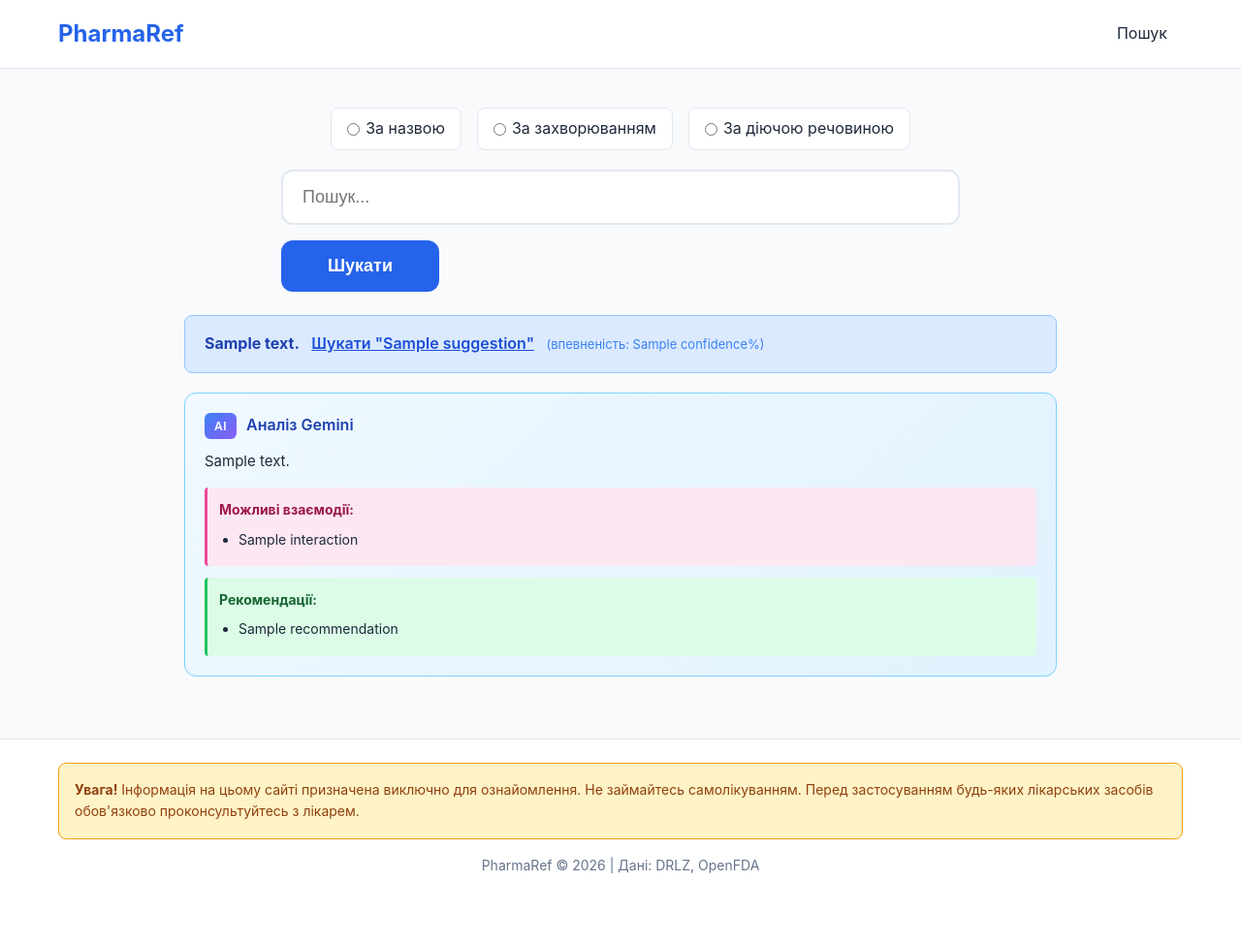
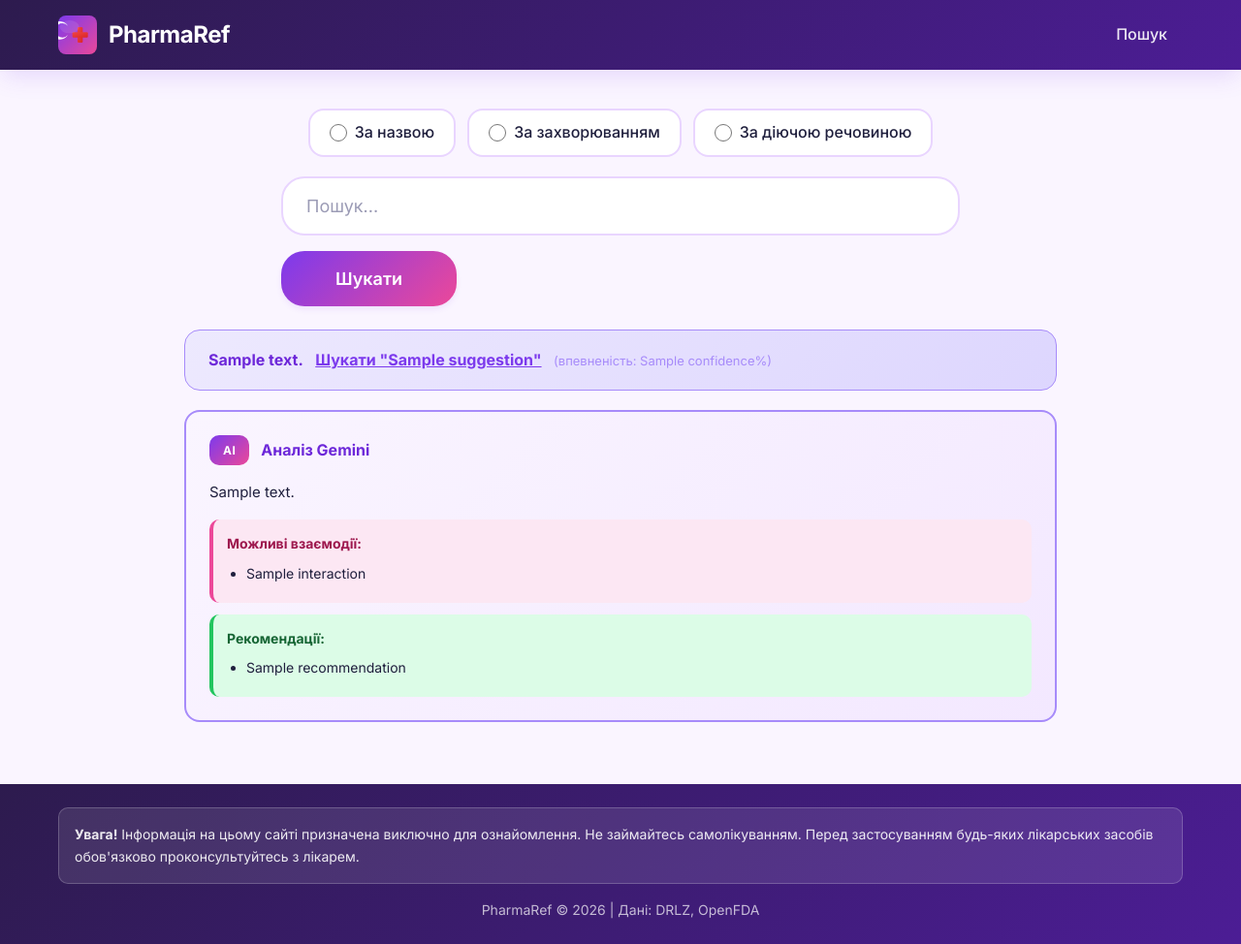
Before and after one commit to SKPdeveloper/PharmaRef, a Flask app: template templates/results.html in a window 1280 px wide. Shown: the whole page at 97% size. Before the commit the page ends 901 px from the top, so only its background shows below. Run offline with Flask 3, Linux system fonts and the light colour scheme; the template is opened without the code that fills it: most values are stand-ins (such as "Sample title", 1, 10 or a date in 2020).

Commit message:
ui: Update design with twilight color palette
- New color scheme: purple/pink twilight gradient
- Google Fonts: Inter + JetBrains Mono
- Add SVG logo with red cross and crescent moon
- Add SVG favicon
- Gradient backgrounds and shadows
- Improved card hover effects
- Better badge styling
- Dark header with gradient

Co-Authored-By: Claude Opus 4.5 <noreply@anthropic.com>

```diff
--- a/static/style.css
+++ b/static/style.css
@@ -1,4 +1,8 @@
 /* PharmaRef - Стилi застосунку */
+/* Кольорова гама: Twilight (фiолетово-рожевi тони) */
+
+/* Google Fonts */
+@import url('https://fonts.googleapis.com/css2?family=Inter:wght@400;500;600;700&family=JetBrains+Mono:wght@400;500&display=swap');
 
 /* Базовi стилi */
 *, *::before, *::after {
@@ -8,30 +12,52 @@
 }
 
 :root {
-    --color-primary: #2563eb;
-    --color-primary-dark: #1d4ed8;
-    --color-secondary: #64748b;
-    --color-success: #22c55e;
+    /* Twilight palette */
+    --color-primary: #7c3aed;          /* Фiолетовий */
+    --color-primary-dark: #6d28d9;
+    --color-primary-light: #a78bfa;
+    --color-secondary: #ec4899;         /* Рожевий */
+    --color-secondary-dark: #db2777;
+    --color-accent: #f472b6;            /* Свiтло-рожевий */
+
+    --color-success: #10b981;
     --color-warning: #f59e0b;
     --color-danger: #ef4444;
-    --color-info: #3b82f6;
+    --color-info: #6366f1;
 
-    --color-text: #1e293b;
-    --color-text-light: #64748b;
-    --color-bg: #f8fafc;
+    /* Темнi тони для тексту */
+    --color-text: #1f1f3d;              /* Темно-фiолетовий */
+    --color-text-light: #6b6b8a;
+    --color-text-muted: #9b9bb5;
+
+    /* Фони */
+    --color-bg: #faf5ff;                /* Свiтло-лавандовий */
     --color-bg-white: #ffffff;
-    --color-border: #e2e8f0;
+    --color-bg-card: #ffffff;
+    --color-bg-dark: #2d1b4e;           /* Темний twilight */
+    --color-border: #e9d5ff;            /* Лавандова рамка */
+    --color-border-light: #f3e8ff;
 
-    --font-sans: -apple-system, BlinkMacSystemFont, 'Segoe UI', Roboto, 'Helvetica Neue', Arial, sans-serif;
-    --font-mono: 'SF Mono', Monaco, 'Cascadia Code', monospace;
+    /* Градiєнти */
+    --gradient-primary: linear-gradient(135deg, #7c3aed 0%, #ec4899 100%);
+    --gradient-header: linear-gradient(135deg, #2d1b4e 0%, #4c1d95 100%);
+    --gradient-card: linear-gradient(180deg, #ffffff 0%, #faf5ff 100%);
 
-    --shadow-sm: 0 1px 2px rgba(0, 0, 0, 0.05);
-    --shadow-md: 0 4px 6px -1px rgba(0, 0, 0, 0.1);
-    --shadow-lg: 0 10px 15px -3px rgba(0, 0, 0, 0.1);
+    /* Шрифти */
+    --font-sans: 'Inter', -apple-system, BlinkMacSystemFont, 'Segoe UI', sans-serif;
+    --font-mono: 'JetBrains Mono', 'SF Mono', Monaco, monospace;
 
-    --radius-sm: 4px;
-    --radius-md: 8px;
-    --radius-lg: 12px;
+    /* Тiнi */
+    --shadow-sm: 0 1px 2px rgba(124, 58, 237, 0.05);
+    --shadow-md: 0 4px 6px -1px rgba(124, 58, 237, 0.1);
+    --shadow-lg: 0 10px 25px -3px rgba(124, 58, 237, 0.15);
+    --shadow-glow: 0 0 20px rgba(124, 58, 237, 0.3);
+
+    /* Радiуси */
+    --radius-sm: 6px;
+    --radius-md: 10px;
+    --radius-lg: 16px;
+    --radius-xl: 24px;
 }
 
 body {
@@ -39,7 +65,7 @@ body {
     font-size: 16px;
     line-height: 1.6;
     color: var(--color-text);
-    background-color: var(--color-bg);
+    background: var(--color-bg);
     min-height: 100vh;
     display: flex;
     flex-direction: column;
@@ -54,12 +80,12 @@ body {
 
 /* Хедер */
 .header {
-    background-color: var(--color-bg-white);
-    border-bottom: 1px solid var(--color-border);
+    background: var(--gradient-header);
     padding: 16px 0;
     position: sticky;
     top: 0;
     z-index: 100;
+    box-shadow: var(--shadow-lg);
 }
 
 .header .container {
@@ -69,22 +95,33 @@ body {
 }
 
 .logo {
+    display: flex;
+    align-items: center;
+    gap: 12px;
     font-size: 24px;
     font-weight: 700;
-    color: var(--color-primary);
+    color: #ffffff;
     text-decoration: none;
+    letter-spacing: -0.5px;
+}
+
+.logo-icon {
+    width: 40px;
+    height: 40px;
 }
 
 .nav a {
-    color: var(--color-text);
+    color: rgba(255, 255, 255, 0.9);
     text-decoration: none;
     padding: 8px 16px;
-    border-radius: var(--radius-sm);
-    transition: background-color 0.2s;
+    border-radius: var(--radius-md);
+    transition: all 0.2s;
+    font-weight: 500;
 }
 
 .nav a:hover {
-    background-color: var(--color-bg);
+    background-color: rgba(255, 255, 255, 0.15);
+    color: #ffffff;
 }
 
 /* Основний контент */
@@ -95,25 +132,24 @@ body {
 
 /* Футер */
 .footer {
-    background-color: var(--color-bg-white);
-    border-top: 1px solid var(--color-border);
+    background: var(--gradient-header);
     padding: 24px 0;
     margin-top: auto;
 }
 
 .disclaimer {
-    background-color: #fef3c7;
-    border: 1px solid #f59e0b;
+    background-color: rgba(255, 255, 255, 0.1);
+    border: 1px solid rgba(255, 255, 255, 0.2);
     border-radius: var(--radius-md);
     padding: 16px;
     margin-bottom: 16px;
     font-size: 14px;
-    color: #92400e;
+    color: rgba(255, 255, 255, 0.9);
 }
 
 .copyright {
     font-size: 14px;
-    color: var(--color-text-light);
+    color: rgba(255, 255, 255, 0.7);
     text-align: center;
 }
 
@@ -148,7 +188,7 @@ body {
 .search-modes {
     display: flex;
     justify-content: center;
-    gap: 16px;
+    gap: 12px;
     margin-bottom: 20px;
     flex-wrap: wrap;
 }
@@ -156,26 +196,34 @@ body {
 .mode-option {
     display: flex;
     align-items: center;
-    gap: 6px;
+    gap: 8px;
     cursor: pointer;
-    padding: 8px 16px;
-    border-radius: var(--radius-md);
-    border: 1px solid var(--color-border);
+    padding: 10px 20px;
+    border-radius: var(--radius-lg);
+    border: 2px solid var(--color-border);
     background-color: var(--color-bg-white);
     transition: all 0.2s;
+    font-weight: 500;
 }
 
 .mode-option:hover {
-    border-color: var(--color-primary);
+    border-color: var(--color-primary-light);
+    background-color: var(--color-border-light);
 }
 
 .mode-option input[type="radio"] {
     accent-color: var(--color-primary);
+    width: 18px;
+    height: 18px;
 }
 
 .mode-option input[type="radio"]:checked + span {
     color: var(--color-primary);
-    font-weight: 500;
+}
+
+.mode-option:has(input:checked) {
+    border-color: var(--color-primary);
+    background-color: #f5f3ff;
 }
 
 .search-input-wrapper {
@@ -185,17 +233,23 @@ body {
 
 .search-input {
     width: 100%;
-    padding: 16px 20px;
+    padding: 18px 24px;
     font-size: 18px;
+    font-family: var(--font-sans);
     border: 2px solid var(--color-border);
-    border-radius: var(--radius-lg);
+    border-radius: var(--radius-xl);
     outline: none;
-    transition: border-color 0.2s, box-shadow 0.2s;
+    transition: all 0.2s;
+    background-color: var(--color-bg-white);
 }
 
 .search-input:focus {
     border-color: var(--color-primary);
-    box-shadow: 0 0 0 3px rgba(37, 99, 235, 0.1);
+    box-shadow: var(--shadow-glow);
+}
+
+.search-input::placeholder {
+    color: var(--color-text-muted);
 }
 
 .suggestions {
@@ -228,23 +284,30 @@ body {
 }
 
 .suggestion-item:hover {
-    background-color: var(--color-bg);
+    background-color: var(--color-border-light);
 }
 
 .search-button {
-    padding: 16px 48px;
+    padding: 18px 56px;
     font-size: 18px;
     font-weight: 600;
+    font-family: var(--font-sans);
     color: white;
-    background-color: var(--color-primary);
+    background: var(--gradient-primary);
     border: none;
-    border-radius: var(--radius-lg);
+    border-radius: var(--radius-xl);
     cursor: pointer;
-    transition: background-color 0.2s;
+    transition: all 0.2s;
+    box-shadow: var(--shadow-md);
 }
 
 .search-button:hover {
-    background-color: var(--color-primary-dark);
+    transform: translateY(-2px);
+    box-shadow: var(--shadow-lg);
+}
+
+.search-button:active {
+    transform: translateY(0);
 }
 
 /* Iнформацiйнi картки */
@@ -436,53 +527,65 @@ body {
 
 .details-table {
     width: 100%;
-    padding: 16px 20px;
+    padding: 20px 24px;
 }
 
 .details-table th {
     text-align: left;
-    font-weight: 500;
+    font-weight: 600;
     color: var(--color-text-light);
-    padding: 8px 16px 8px 0;
+    padding: 10px 16px 10px 0;
     vertical-align: top;
     width: 140px;
+    font-size: 14px;
 }
 
 .details-table td {
-    padding: 8px 0;
+    padding: 10px 0;
+    color: var(--color-text);
 }
 
 .indications-text {
     font-size: 14px;
-    line-height: 1.5;
+    line-height: 1.6;
 }
 
 .drug-actions {
-    padding: 0 20px 16px;
+    padding: 0 24px 20px;
+    display: flex;
+    gap: 16px;
+    flex-wrap: wrap;
 }
 
 .action-link {
-    display: inline-block;
+    display: inline-flex;
+    align-items: center;
+    gap: 6px;
     color: var(--color-primary);
     text-decoration: none;
     font-size: 14px;
-    font-weight: 500;
+    font-weight: 600;
+    padding: 8px 16px;
+    border-radius: var(--radius-md);
+    background-color: var(--color-border-light);
+    transition: all 0.2s;
 }
 
 .action-link:hover {
-    text-decoration: underline;
+    background-color: var(--color-primary);
+    color: white;
 }
 
 /* Повiдомлення */
 .alert {
-    padding: 16px 20px;
-    border-radius: var(--radius-md);
+    padding: 18px 24px;
+    border-radius: var(--radius-lg);
     margin-bottom: 20px;
 }
 
 .alert--error {
     background-color: #fee2e2;
-    color: #991b1b;
+    color: #dc2626;
     border: 1px solid #fecaca;
 }
 
@@ -509,26 +612,26 @@ body {
 
 /* Пропозицiя виправлення */
 .alert--suggestion {
-    background-color: #dbeafe;
-    color: #1e40af;
-    border: 1px solid #93c5fd;
+    background: linear-gradient(135deg, #ede9fe 0%, #ddd6fe 100%);
+    color: var(--color-primary-dark);
+    border: 1px solid var(--color-primary-light);
 }
 
 .suggestion-link {
     display: inline-block;
     margin-left: 8px;
-    color: #1d4ed8;
-    font-weight: 600;
+    color: var(--color-primary);
+    font-weight: 700;
     text-decoration: underline;
 }
 
 .suggestion-link:hover {
-    color: #1e3a8a;
+    color: var(--color-primary-dark);
 }
 
 .suggestion-confidence {
     font-size: 13px;
-    color: #3b82f6;
+    color: var(--color-primary-light);
     margin-left: 8px;
 }
 
@@ -569,58 +672,60 @@ body {
 
 .variant-tag {
     display: inline-block;
-    background-color: #e0e7ff;
-    color: #3730a3;
-    padding: 2px 8px;
-    border-radius: 4px;
+    background: linear-gradient(135deg, #e0e7ff 0%, #c7d2fe 100%);
+    color: var(--color-primary-dark);
+    padding: 3px 10px;
+    border-radius: var(--radius-sm);
     font-size: 12px;
     margin: 0 4px;
     font-family: var(--font-mono);
+    font-weight: 500;
 }
 
 /* AI аналiз */
 .ai-analysis {
-    background: linear-gradient(135deg, #f0f9ff 0%, #e0f2fe 100%);
-    border: 1px solid #7dd3fc;
+    background: linear-gradient(135deg, #faf5ff 0%, #f3e8ff 100%);
+    border: 2px solid var(--color-primary-light);
     border-radius: var(--radius-lg);
-    padding: 20px;
+    padding: 24px;
     margin-bottom: 24px;
 }
 
 .ai-header {
     display: flex;
     align-items: center;
-    gap: 10px;
-    margin-bottom: 12px;
+    gap: 12px;
+    margin-bottom: 16px;
 }
 
 .ai-badge {
-    background: linear-gradient(135deg, #3b82f6 0%, #8b5cf6 100%);
+    background: var(--gradient-primary);
     color: white;
-    padding: 4px 10px;
-    border-radius: 6px;
+    padding: 6px 14px;
+    border-radius: var(--radius-md);
     font-size: 12px;
-    font-weight: 600;
+    font-weight: 700;
     text-transform: uppercase;
     letter-spacing: 0.5px;
 }
 
 .ai-title {
-    font-weight: 600;
-    color: #1e40af;
+    font-weight: 700;
+    color: var(--color-primary-dark);
+    font-size: 16px;
 }
 
 .ai-summary {
     font-size: 15px;
     color: var(--color-text);
     margin-bottom: 16px;
-    line-height: 1.5;
+    line-height: 1.6;
 }
 
 .ai-section {
     margin-bottom: 12px;
-    padding: 12px;
-    border-radius: var(--radius-sm);
+    padding: 14px;
+    border-radius: var(--radius-md);
 }
 
 .ai-section:last-child {
@@ -640,12 +745,13 @@ body {
 
 .ai-section li {
     font-size: 14px;
-    margin-bottom: 4px;
+    margin-bottom: 6px;
+    line-height: 1.5;
 }
 
 .ai-warnings {
     background-color: #fef3c7;
-    border-left: 3px solid #f59e0b;
+    border-left: 4px solid #f59e0b;
 }
 
 .ai-warnings strong {
@@ -654,7 +760,7 @@ body {
 
 .ai-interactions {
     background-color: #fce7f3;
-    border-left: 3px solid #ec4899;
+    border-left: 4px solid var(--color-secondary);
 }
 
 .ai-interactions strong {
@@ -663,7 +769,7 @@ body {
 
 .ai-recommendations {
     background-color: #dcfce7;
-    border-left: 3px solid #22c55e;
+    border-left: 4px solid #22c55e;
 }
 
 .ai-recommendations strong {
--- a/templates/base.html
+++ b/templates/base.html
@@ -4,13 +4,17 @@
     <meta charset="UTF-8">
     <meta name="viewport" content="width=device-width, initial-scale=1.0">
     <title>{% block title %}PharmaRef{% endblock %} - Довiдник лiкарських засобiв</title>
+    <link rel="icon" type="image/svg+xml" href="{{ url_for('static', filename='favicon.svg') }}">
     <link rel="stylesheet" href="{{ url_for('static', filename='style.css') }}">
     {% block head %}{% endblock %}
 </head>
 <body>
     <header class="header">
         <div class="container">
-            <a href="{{ url_for('search.index') }}" class="logo">PharmaRef</a>
+            <a href="{{ url_for('search.index') }}" class="logo">
+                <img src="{{ url_for('static', filename='logo.svg') }}" alt="PharmaRef" class="logo-icon">
+                <span>PharmaRef</span>
+            </a>
             <nav class="nav">
                 <a href="{{ url_for('search.index') }}">Пошук</a>
             </nav>
```
Also changed, not shown: other parts of static/style.css (+96 -57 lines), static/favicon.svg (added), static/logo.svg (added).
